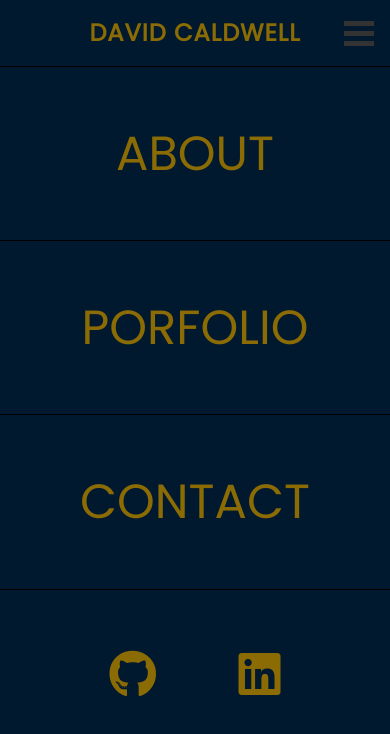
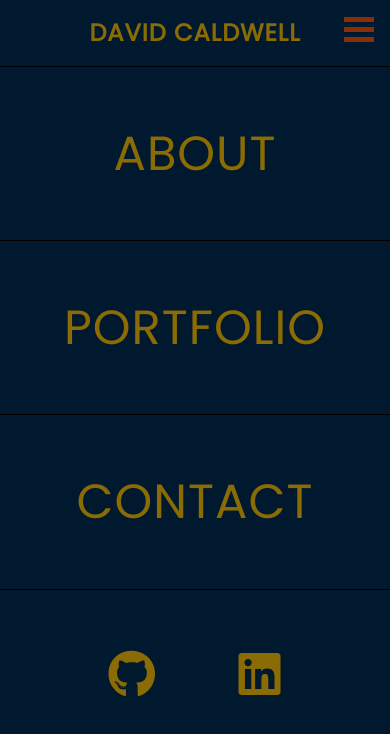
Before and after one commit to ddcaldwell87/portfolio2018, a website: page index.html in a window 390 px wide. Drawn offline with Linux system fonts and the light colour scheme.

Commit message:
Fixed positioning on mobile nav button

```diff
--- a/index.html
+++ b/index.html
@@ -41,9 +41,9 @@
       </div>
       <div class="mobile-nav-right nav-item">
         <button class="hamburger">
-          <div class="bar1"></div>
-          <div class="bar2"></div>
-          <div class="bar3"></div>
+          <div class="bar1 active"></div>
+          <div class="bar2 active"></div>
+          <div class="bar3 active"></div>
         </button>
       </div><!-- mobile-nav-right -->
     </div><!-- navbar-container -->
@@ -52,7 +52,7 @@
         <a href="#about">About</a>
       </div>
       <div class="mobile-links" id="mobile-nav-portfolio">
-        <a href="#portfolio">Porfolio</a>
+        <a href="#portfolio">Portfolio</a>
       </div>
       <div class="mobile-links" id="mobile-nav-contact">
         <a href="#contact">Contact</a>
--- a/scss/_navbar.scss
+++ b/scss/_navbar.scss
@@ -11,13 +11,12 @@ body {
 .mobile-nav-header {
     margin-left: auto;
     padding-left: 30px;
-}
-
-h1 {
-    text-transform: uppercase;
-    line-height: 4vh;
-    letter-spacing: 1px;
-    color: $color-secondary-1-0;
+    h1 {
+        text-transform: uppercase;
+        line-height: 4vh;
+        letter-spacing: 1px;
+        color: $color-secondary-1-0;
+    }
 }
 
 .mobile-nav-right {
@@ -29,6 +28,7 @@ h1 {
     border: none;
     cursor: pointer;
     outline: none;
+    margin-top: -4px;
     .bar1,
     .bar2,
     .bar3 {
@@ -36,6 +36,11 @@ h1 {
         height: 5px;
         background-color: #333;
         margin: 5px 0;
+    }
+    .bar1.active,
+    .bar2.active,
+    .bar3.active {
+        background-color: $color-secondary-2-0;
     }
 }
 
@@ -51,11 +56,12 @@ h1 {
     box-sizing: border-box;
     a {
         font-size: 48px;
+        letter-spacing: 1px;
         text-transform: uppercase;
         padding-top: 6vh;
         padding-bottom: 6vh;
-        padding-left: 20%;
-        padding-right: 20%;
+        padding-left: 10%;
+        padding-right: 10%;
         color: $color-secondary-1-0;
     }
 }
```
Also changed, not shown: css/main.css.
